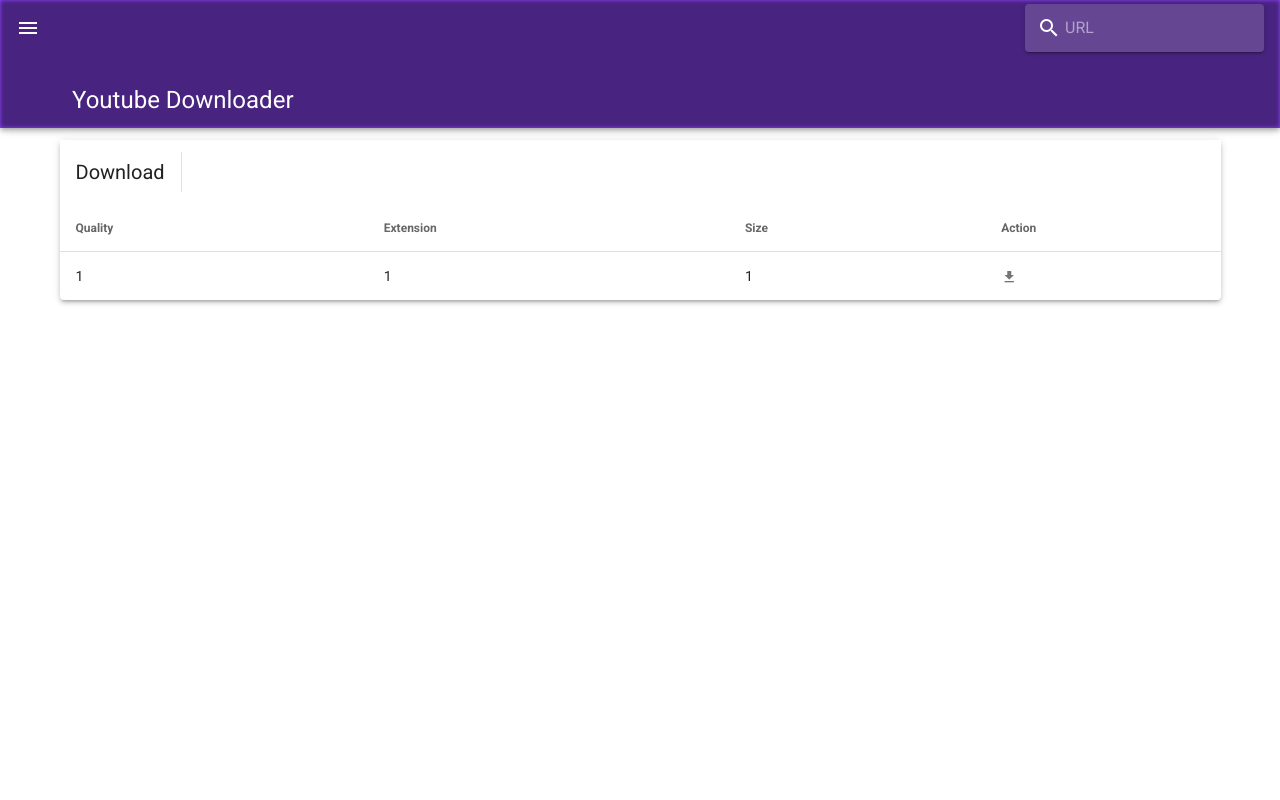
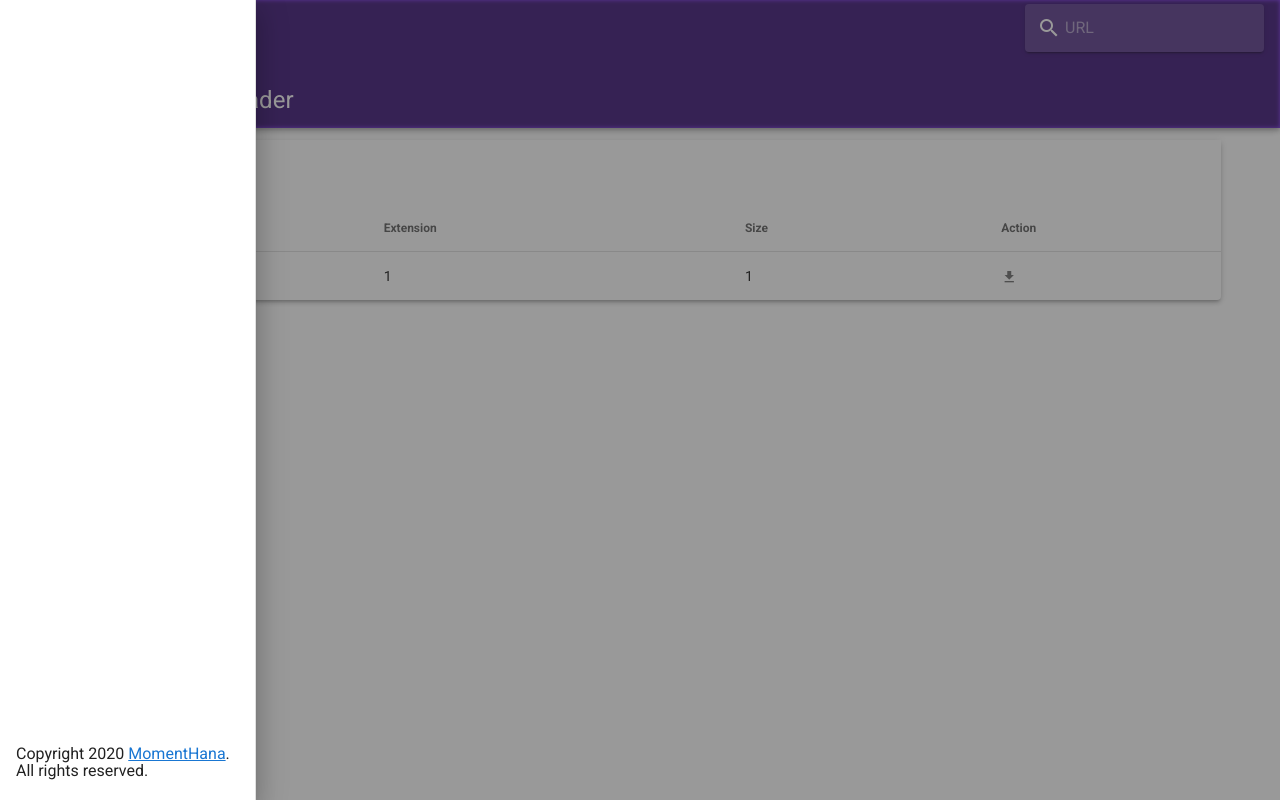
Before and after one commit to momenthana/youtube, a Vue app: page / in a window 1280 px wide. Both pictures are taken after a click on the button 28 px from the left and 28 px from the top of the page. Built offline with nearby package versions, Linux system fonts and the light colour scheme.

Commit message:
Nav 추가

```diff
--- a/src/App.vue
+++ b/src/App.vue
@@ -1,18 +1,21 @@
 <template>
   <v-app>
-    <bar/>
-    <home/>
+    <Bar/>
+    <Nav/>
+    <Content/>
   </v-app>
 </template>
 
 <script>
-import bar from '@/components/bar'
-import home from '@/components/home'
+import Bar from '@/components/Bar'
+import Nav from '@/components/Nav'
+import Content from '@/components/Content'
 
 export default {
   components: {
-    bar,
-    home
+    Bar,
+    Nav,
+    Content
   },
 
   mounted () {
--- a/src/components/bar.vue
+++ b/src/components/Bar.vue
@@ -16,7 +16,7 @@
       ></v-img>
     </template>
 
-    <v-app-bar-nav-icon></v-app-bar-nav-icon>
+    <v-app-bar-nav-icon @click="$store.state.drawer = true"></v-app-bar-nav-icon>
 
     <v-toolbar-title>{{ title }}</v-toolbar-title>
 
@@ -49,6 +49,12 @@
 
   methods: {
     update () {
+      const reset = () => {
+        this.title = 'Youtube Downloader'
+        this.img = ''
+        this.$store.state.formats = ''
+      }
+
       if (this.url) {
         if (ytdl.validateURL(this.url)) {
           ytdl.getInfo(ytdl.getURLVideoID(this.url), { lang: 'kr' }, (err, info) => {
@@ -59,14 +65,10 @@
             this.$store.state.formats = info.formats
           })
         } else {
-          this.title = 'Youtube Downloader'
-          this.img = ''
-          this.$store.state.formats = ''
+          reset()
         }
       } else {
-        this.title = 'Youtube Downloader'
-        this.img = ''
-        this.$store.state.formats = ''
+        reset()
       }
     }
   }
--- /dev/null
+++ b/src/components/Nav.vue
@@ -0,0 +1,17 @@
+<template>
+  <v-navigation-drawer
+    v-model="$store.state.drawer"
+    absolute
+    temporary
+  >
+    <template v-slot:append>
+      <v-list>
+        <v-list-item>
+          <v-list-item-content>
+            <span>Copyright 2020 <a href="https://github.com/momenthana" target="_blank">MomentHana</a>. All rights reserved.</span>
+          </v-list-item-content>
+        </v-list-item>
+      </v-list>
+    </template>
+  </v-navigation-drawer>
+</template>
--- a/src/store/index.js
+++ b/src/store/index.js
@@ -5,12 +5,7 @@
 
 export default new Vuex.Store({
   state: {
+    drawer: false,
     formats: ''
-  },
-  mutations: {
-  },
-  actions: {
-  },
-  modules: {
   }
 })
```
Also changed, not shown: src/components/Content.vue (renamed from src/components/home.vue), 1 other file (tests, documents, lock files or other folders).
